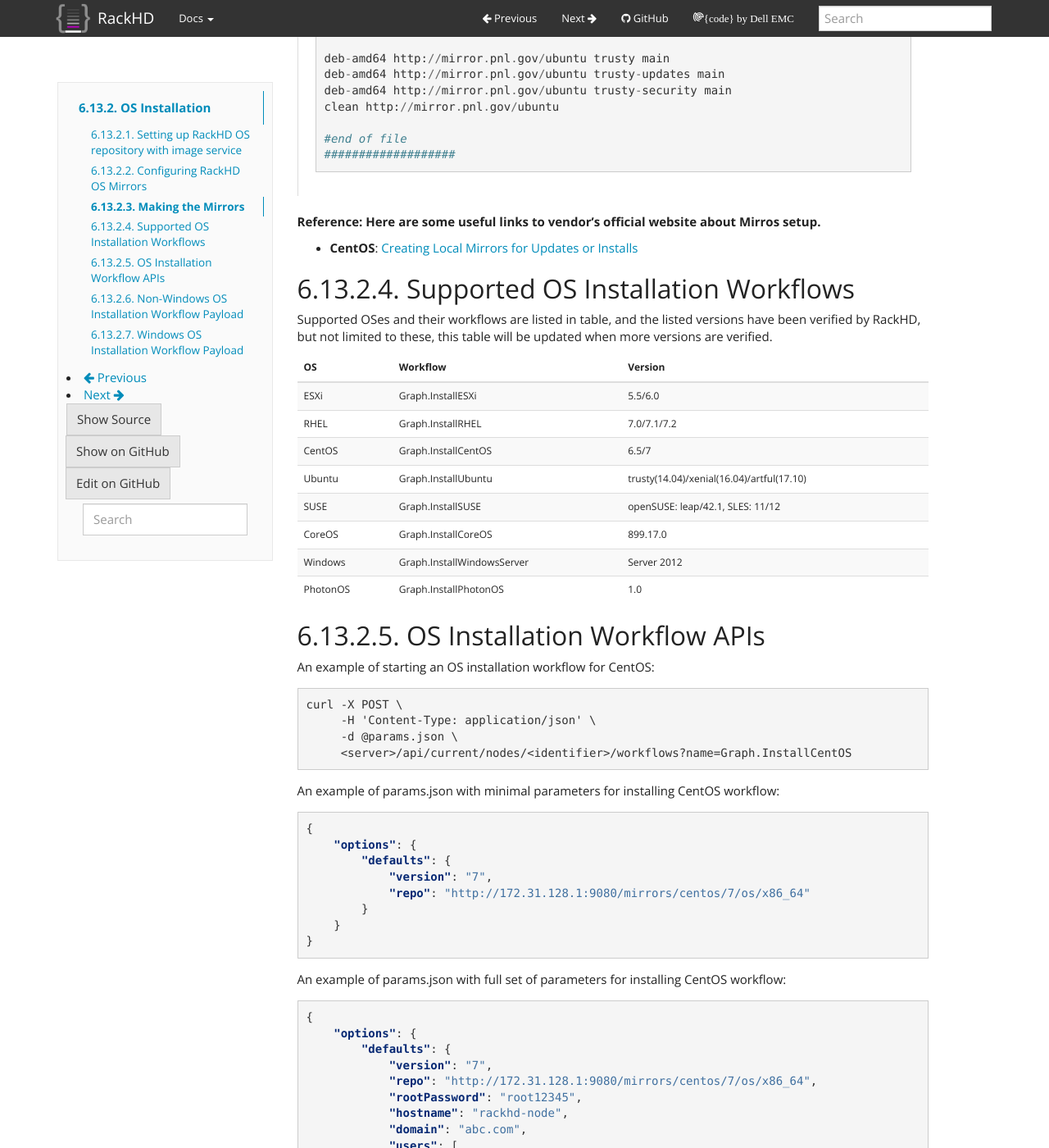
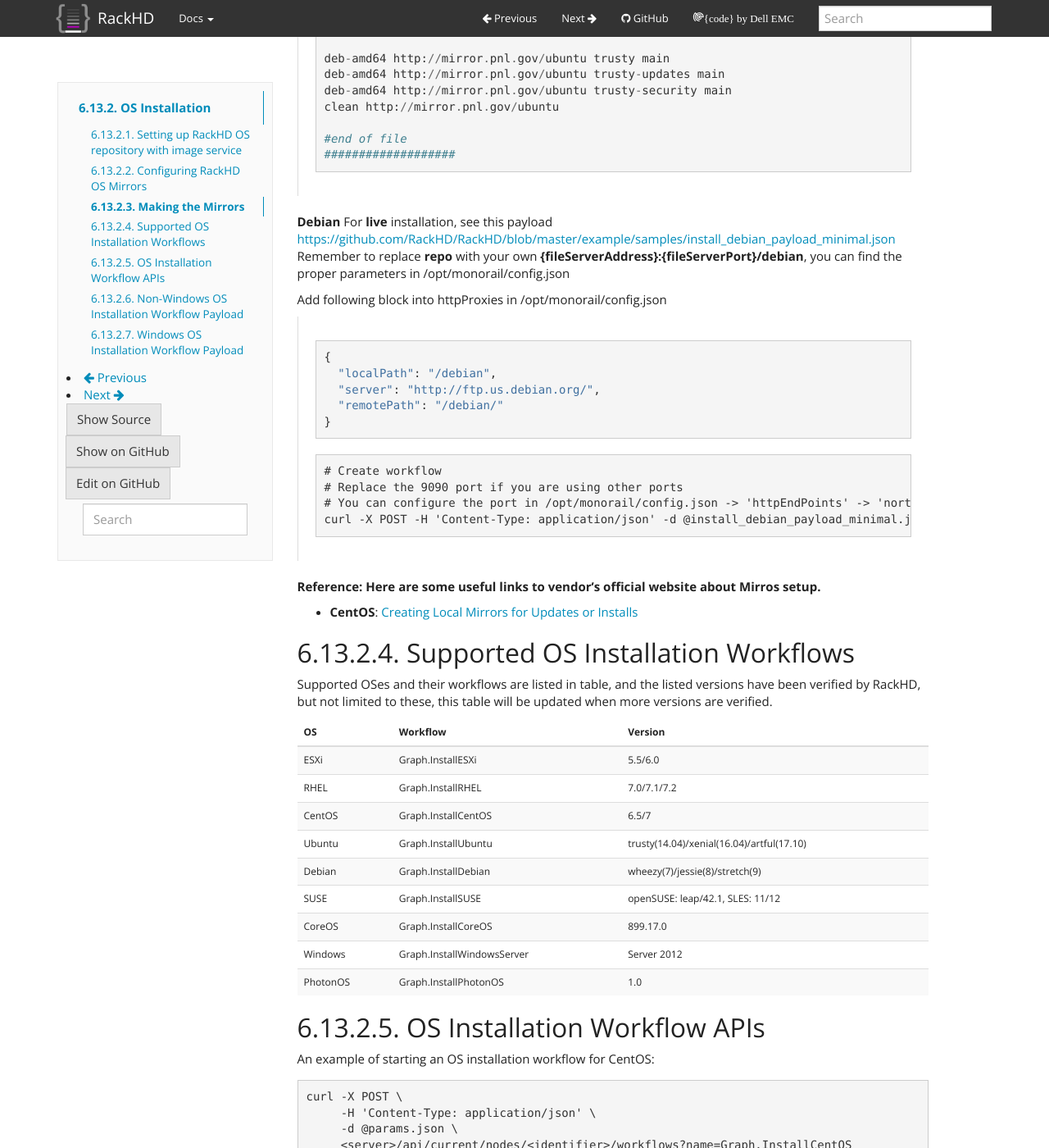
Before and after one commit to RackHD/docs, a Sphinx documentation site: the page built from docs/rackhd/install_os.rst, in a window 1280 px wide and 1400 px high, scrolled down 4120 px. Shown: the whole window at 82% size. Built offline with Sphinx 7.4.7, drawn with Linux system fonts in a browser that asks for light colours; some of the changed text lies outside the part shown.

Commit message:
Debian installation how to

```diff
--- a/docs/rackhd/install_os.rst
+++ b/docs/rackhd/install_os.rst
@@ -201,6 +201,26 @@ Add following block into httpProxies in /opt/monorail/config.json
     #end of file
     ###################
 
+**Debian**
+For **live** installation, see this payload https://github.com/RackHD/RackHD/blob/master/example/samples/install_debian_payload_minimal.json Remember to replace **repo** with your own **{fileServerAddress}:{fileServerPort}/debian**, you can find the proper parameters in /opt/monorail/config.json
+
+Add following block into httpProxies in /opt/monorail/config.json
+
+  .. code::
+
+    {
+      "localPath": "/debian",
+      "server": "http://ftp.us.debian.org/",
+      "remotePath": "/debian/"
+    }
+
+  .. code::
+
+    # Create workflow
+    # Replace the 9090 port if you are using other ports
+    # You can configure the port in /opt/monorail/config.json -> 'httpEndPoints' -> 'northbound-api-router'
+    curl -X POST -H 'Content-Type: application/json' -d @install_debian_payload_minimal.json 127.0.0.1:9090/api/current/nodes/{node-id}/workflows?name=Graph.InstallDebian | jq '.'
+
 **Reference: Here are some useful links to vendor's official website about Mirros setup.**
 
 * **CentOS**: `Creating Local Mirrors for Updates or Installs <https://wiki.centos.org/HowTos/CreateLocalMirror>`_
@@ -217,6 +237,7 @@ ESXi          Graph.InstallESXi            5.5/6.0
 RHEL          Graph.InstallRHEL            7.0/7.1/7.2
 CentOS        Graph.InstallCentOS          6.5/7
 Ubuntu        Graph.InstallUbuntu          trusty(14.04)/xenial(16.04)/artful(17.10)
+Debian        Graph.InstallDebian          wheezy(7)/jessie(8)/stretch(9)
 SUSE          Graph.InstallSUSE            openSUSE: leap/42.1, SLES: 11/12
 CoreOS        Graph.InstallCoreOS          899.17.0
 Windows       Graph.InstallWindowsServer   Server 2012
@@ -292,9 +313,12 @@ Parameters          Type              Flags       Description
 =================== ================ ============ ============================================
 version             String           **required** The version number of target OS that needs to install. **NOTE**: For Ubuntu, *version* should be the codename, not numbers, for example, it should be "trusty", not "14.04"
 repo                String           **required** The OS repository address, currently only supports HTTP. Some examples of free OS distributions for reference. For **CentOS**, http://mirror.centos.org/centos/7/os/x86_64/. For **Ubuntu**, http://us.archive.ubuntu.com/ubuntu/. For **openSUSE**, http://download.opensuse.org/distribution/leap/42.1/repo/oss/. For **ESXi**, **RHEL**, **SLES** and **PhotonOS**, the repository is the directory of mounted DVD ISO image, and http service is provided for this directory.
+osName              String           **required** **(Debian/Ubuntu only)** The OS name, the default value is **debian** for ubuntu installation use **ubuntu**.
 rootPassword        String           *optional*   The password for the OS root account, it could be clear text, RackHD will do encryption before store it into OS installer's config file. default *rootPassword* is  **"RackHDRocks!"**. Some OS distributions' password requirements *must* be satisfied. For **ESXi 5.5**, `ESXi 5 Password Requirements <https://pubs.vmware.com/vsphere-50/index.jsp?topic=%2Fcom.vmware.vsphere.security.doc_50%2FGUID-DC96FFDB-F5F2-43EC-8C73-05ACDAE6BE43.html&resultof=%22password%22%20>`_. For **ESXi 6.0**, `ESXi 6 Password Requirements <http://pubs.vmware.com/vsphere-60/index.jsp#com.vmware.vsphere.security.doc/GUID-4BDBF79A-6C16-43B0-B0B1-637BF5516112.html?resultof=%2522%2550%2561%2573%2573%2577%256f%2572%2564%2522%2520%2522%2570%2561%2573%2573%2577%256f%2572%2564%2522%2520%2522%2552%2565%2571%2575%2569%2572%2565%256d%2565%256e%2574%2573%2522%2520%2522%2572%2565%2571%2575%2569%2572%2522%2520>`_.
 hostname            String           *optional*   The hostname for target OS, default *hostname* is **"localhost"**
 domain              String           *optional*   The domain for target OS
+timezone            String           *optional*   **(Debian/Ubuntu only)** The Timezone based on $TZ. Please refer to https://en.wikipedia.org/wiki/List_of_tz_database_time_zones
+ntp                 String           *optional*   **(Debian/Ubuntu only)** The NTP server address.
 users               Array            *optional*   If specified, this contains an array of objects, each object contains the user account information that will be created after OS installation. 0, 1, or multiple users could be specified.  If *users* is omitted, null or empty, no user will be created. See users_ for more details.
 dnsServers          Array            *optional*   If specified, this contains an array of string, each element is the Domain Name Server, the first one will be primary, others are alternative.
 ntpServers          Array            *optional*   If specified, this contains an array of string, each element is the Network Time Protocol Server.
@@ -358,6 +382,8 @@ size           String   **required**  Partition size, it could be a number strin
 fsType         String   *optional*    File system supported by OS, it could be "ext3", "xfs", "swap", etc. If *mountPoint* is "swap", the fsType must be "swap".
 ============== ======== ============ ============================================
 
+* **Debian/Ubuntu** installation requires boot, root and swap partitions, make sure your auto sized partition must be the last partition.
+
 .. _`ipv4 or ipv6`:
 
 For **ipv4** or **ipv6** configurations:
```
